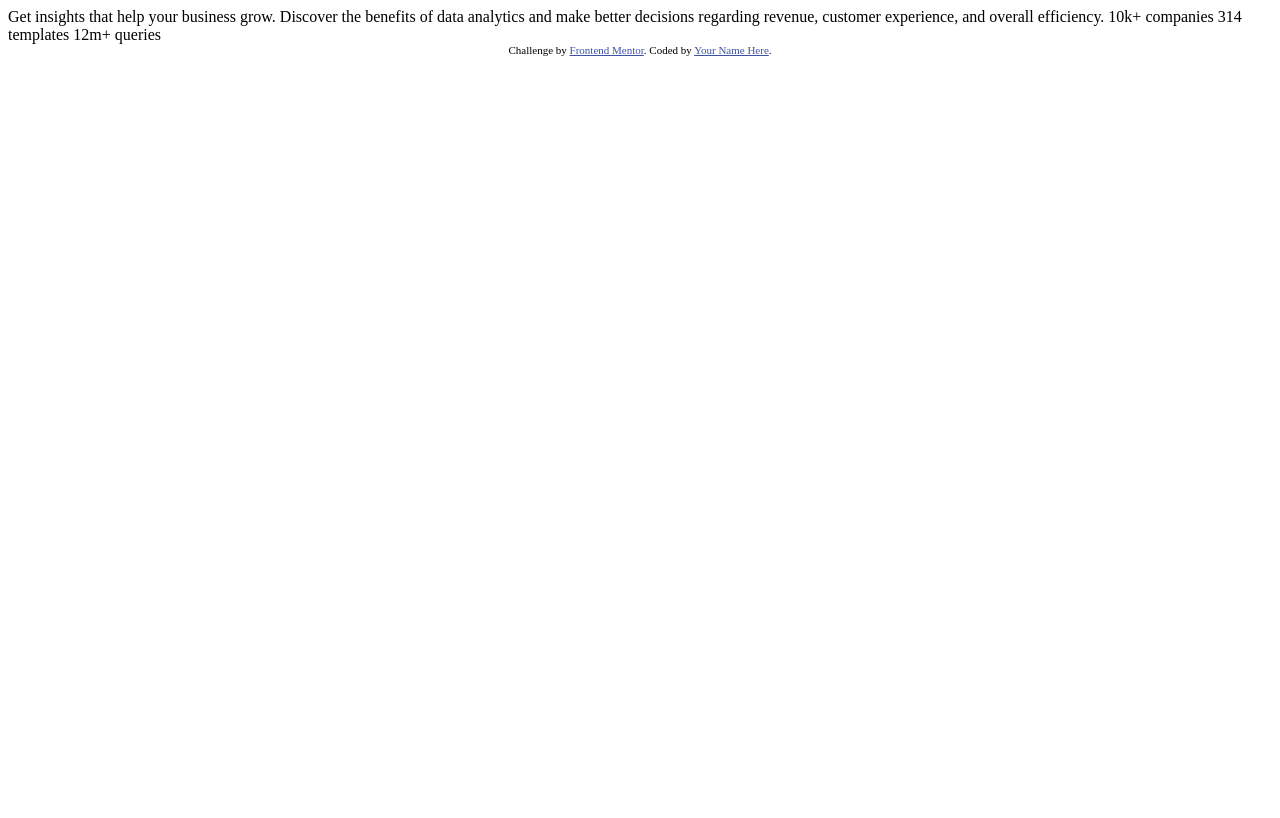
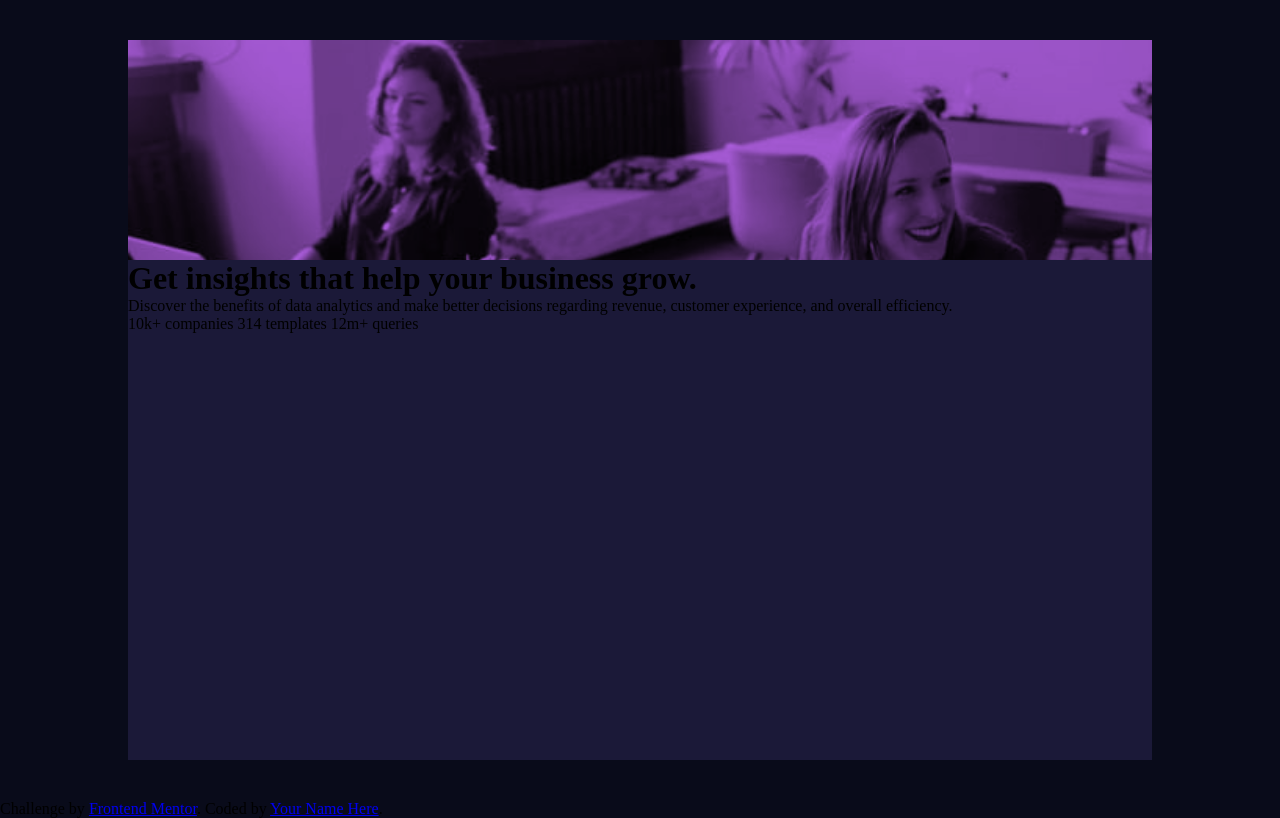
Before and after one commit to systemnegro/stats-preview-card-component, a plain HTML site: page index.html in a window 1280 px wide. Drawn offline with Linux system fonts and the light colour scheme.

Commit message:
project started

```diff
--- /dev/null
+++ b/css/style.css
@@ -0,0 +1,53 @@
+@charset "UTF-8";
+
+:root{
+    --Very-dark-blue: hsl(233, 47%, 7%);
+    --Dark-desaturated-blue: hsl(244, 38%, 16%);
+    --Soft-violet: hsl(277, 64%, 61%);
+
+    --White: hsl(0, 0%, 100%);
+    --Slightly-transparent-white: hsla(0, 0%, 100%, 0.75);
+    --Slightly-transparent-white: hsla(0, 0%, 100%, 0.6);
+
+    --font-Inter:'Inter', sans-serif;
+    --font-Lexend-Deca: 'Lexend Deca', sans-serif;
+
+
+}
+@import url('https://fonts.googleapis.com/css2?family=Inter:wght@400;700&family=Lexend+Deca&display=swap');
+
+body,html{
+    background-color: var(--Very-dark-blue);
+    width: 100vw;
+    height: 100vh;
+}
+*{
+    padding: 0;
+    margin: 0;
+    box-sizing: border-box;
+}
+main{
+    display: flex;
+    justify-content: center;
+    align-items: center;
+    width: 100vw;
+    height: 100vh;
+}
+#container{
+    background-color: var(--Dark-desaturated-blue);
+    width: 80vw;
+    height: 90vh;
+}
+.containerimage{
+    background-color: var(--Soft-violet);
+}
+
+#image{
+    display: block;
+    background: url(../images/image-header-mobile.jpg) no-repeat;
+    background-size: cover;
+    height: 220px;
+    mix-blend-mode:multiply;
+
+
+}
--- a/index.html
+++ b/index.html
@@ -2,29 +2,31 @@
 <html lang="en">
 <head>
   <meta charset="UTF-8">
-  <meta name="viewport" content="width=device-width, initial-scale=1.0"> <!-- displays site properly based on user's device -->
-
+  <meta name="viewport" content="width=device-width, initial-scale=1.0">
   <link rel="icon" type="image/png" sizes="32x32" href="./images/favicon-32x32.png">
-
   <title>Frontend Mentor | Stats preview card component</title>
-
-  <!-- Feel free to remove these styles or customise in your own stylesheet 👍 -->
-  <style>
-    .attribution { font-size: 11px; text-align: center; }
-    .attribution a { color: hsl(228, 45%, 44%); }
-  </style>
+  <link rel="stylesheet" href="css/style.css">
 </head>
 <body>
+  <main>
+    <div id="container">
+      <div class="containerimage">
+        <div id="image">
 
-  Get insights that help your business grow.
-
-  Discover the benefits of data analytics and make better decisions regarding revenue, customer
-  experience, and overall efficiency.
-
-  10k+ companies
-  314 templates
-  12m+ queries
-
+        </div>
+      </div>
+      <div class="text">
+        <h1>Get insights that help your business grow.</h1>
+        <P>
+          Discover the benefits of data analytics and make better decisions regarding revenue, customer
+          experience, and overall efficiency.
+        </P>
+        10k+ companies
+        314 templates
+        12m+ queries
+      </div>
+    </div>
+  </main>
   <div class="attribution">
     Challenge by <a href="https://www.frontendmentor.io?ref=challenge" target="_blank">Frontend Mentor</a>.
     Coded by <a href="#">Your Name Here</a>.
```
